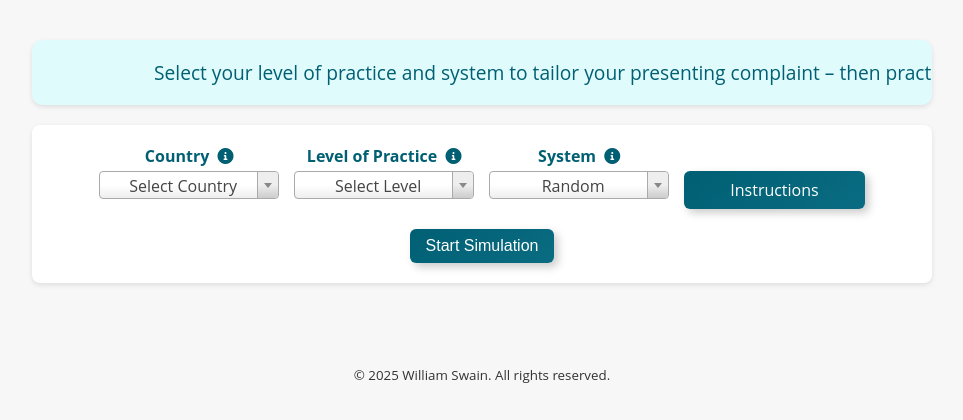
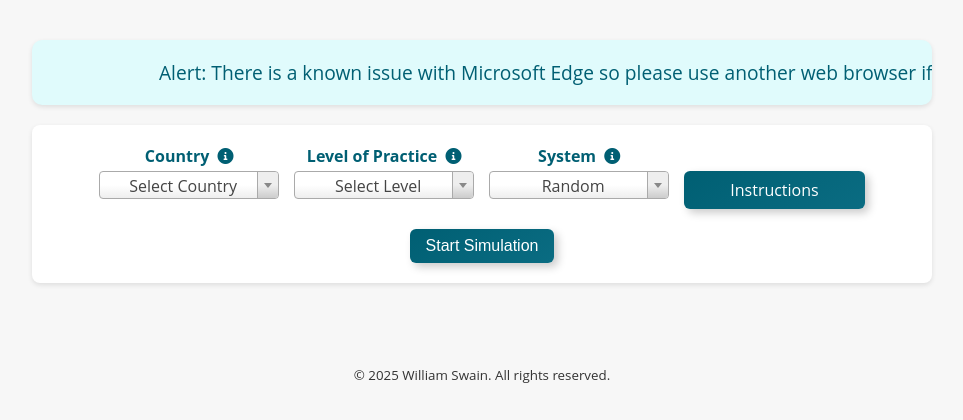
Before and after one commit to StudPharm1711/Web_Sim, a Flask app: template templates/simulation.html in a window 1280 px wide. Shown: the part 81-501 px from the top of the page, without its empty margins (158-1121 px from the left). Run offline with Flask 3, Linux system fonts and the light colour scheme; the template is opened without the code that fills it, so the values that code supplies are empty; some libraries are stand-ins or nearby versions.

Commit message:
MS Edge Alert

```diff
--- a/templates/simulation.html
+++ b/templates/simulation.html
@@ -361,7 +361,7 @@
         {% if not conversation %}
         <!-- Scrolling Banner appears only when simulation hasn't started -->
         <div id="scroll-banner">
-            <p>Select your level of practice and system to tailor your presenting complaint – then practice your consultation, request hints and feedback!</p>
+            <p>Alert: There is a known issue with Microsoft Edge so please use another web browser if you are planning to use using voice functionality</p>
         </div>
         <!-- Initial Simulation Setup -->
         <div class="chat-container" style="text-align: center;">
```
